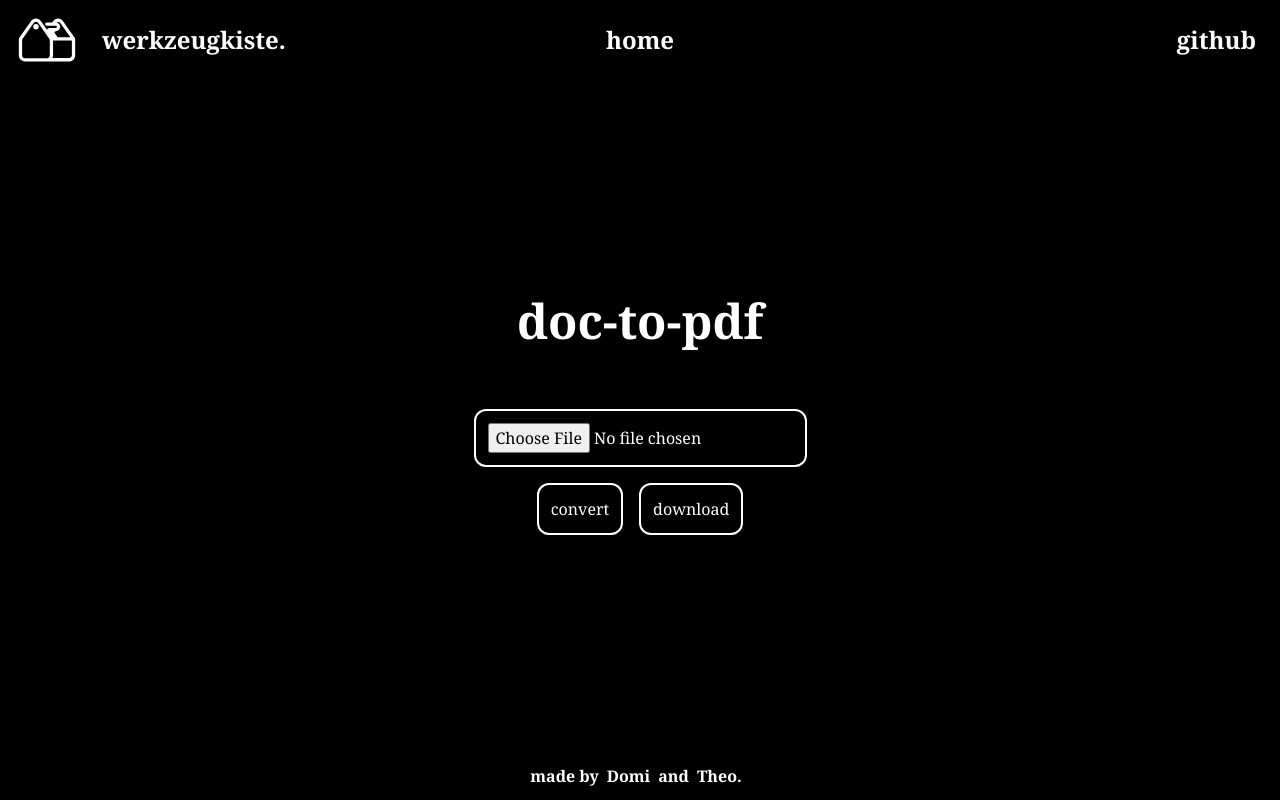
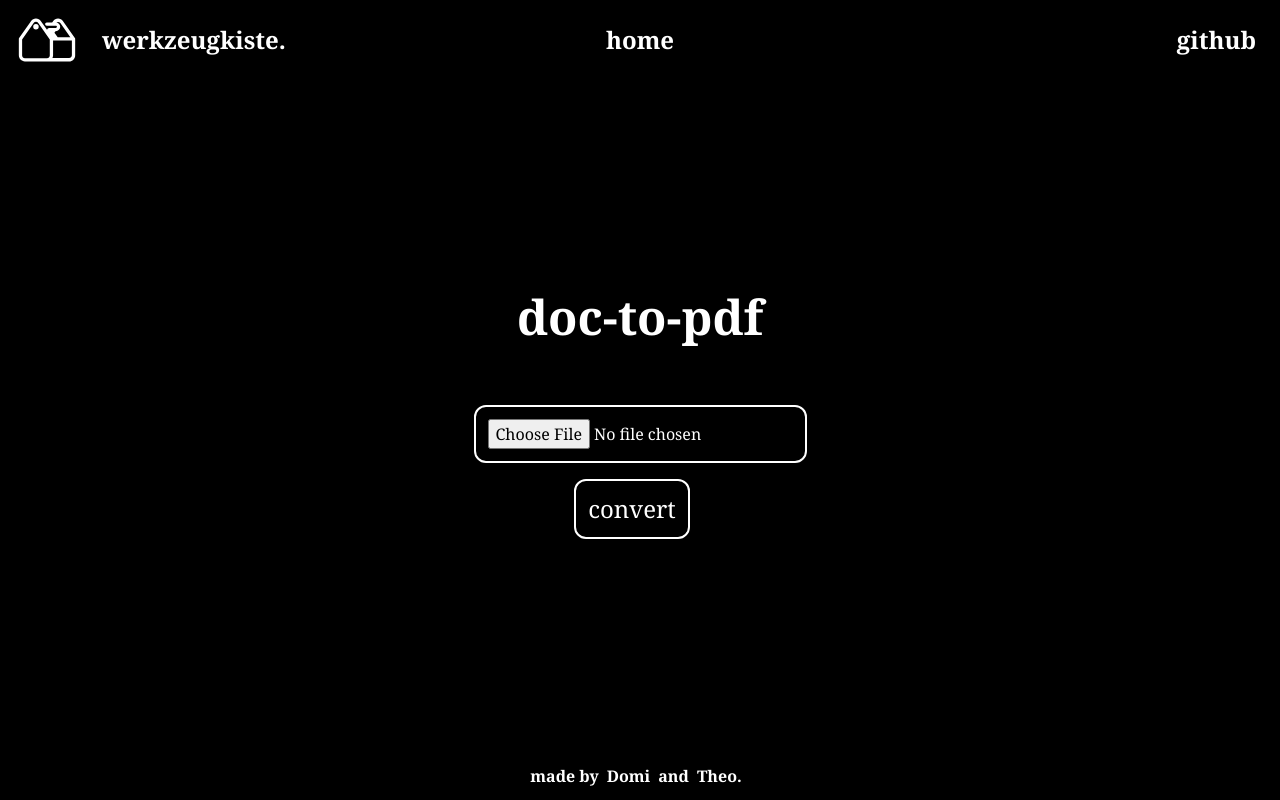
Before and after one commit to theoleuthardt/werkzeugkiste, a Next.js app: page /doc-to-pdf in a window 1280 px wide. Built offline with nearby package versions, Linux system fonts and the light colour scheme.

Commit message:
feat: optimized button component for reusability

```diff
--- a/src/components/Button.tsx
+++ b/src/components/Button.tsx
@@ -1,19 +1,28 @@
-"use client";
 import React from "react";
 
 interface ButtonProps {
   className?: string;
   content: string;
-  onClick?: Function;
+  onClick?: () => void;
+  visible?: boolean;
 }
 
-const Button = (props: ButtonProps) => {
+const Button = ({
+  className,
+  content,
+  onClick,
+  visible = true,
+}: ButtonProps) => {
   return (
     <button
-      className={`p-3 border-2 border-white rounded-xl ` + props.className}
-      onClick={() => props.onClick && props.onClick()}
+      className={
+        `p-3 border-2 border-white rounded-xl text-2xl hover:scale-110 hover:transition-scale hover:duration-200
+              hover:text-blue-400 hover:border-blue-400 ` + className
+      }
+      onClick={() => onClick && onClick()}
+      style={{ display: visible ? "block" : "none" }}
     >
-      {props.content}
+      {content}
     </button>
   );
 };
```
